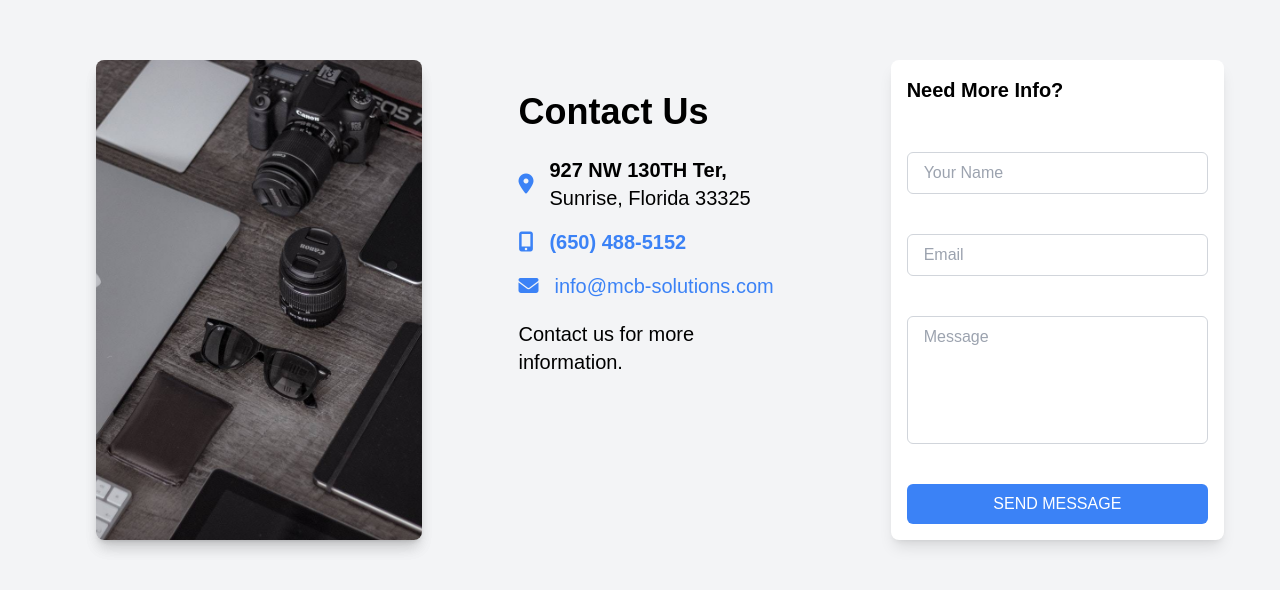
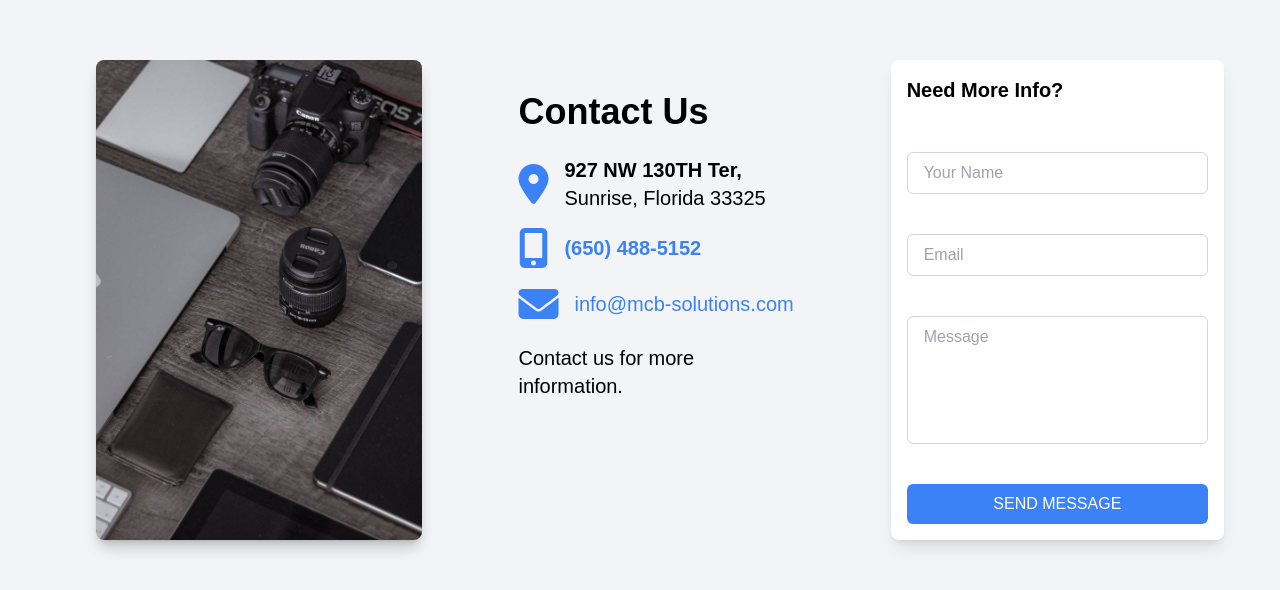
Before and after one commit to faysalzaman/T-S_Tech_Geeks, a React (Vite) app: page / in a window 1280 px wide. Shown: the part 3948-4538 px from the top of the page. Built offline with nearby package versions, Linux system fonts and the light colour scheme.

Commit message:
chore: Update contact form icons to use larger size

```diff
--- a/src/components/contact_form.jsx
+++ b/src/components/contact_form.jsx
@@ -57,20 +57,20 @@ const ContactForm = () => {
         <h2 className="text-4xl font-bold mb-6">Contact Us</h2>
         <div className="text-xl mb-6">
           <div className="text-xl flex items-center mb-4">
-            <i className="fas fa-map-marker-alt text-blue-500 mr-4"></i>
+            <i className="fas fa-map-marker-alt text-blue-500 mr-4 fa-2x"></i>
             <span>
               <span className="font-bold">927 NW 130TH Ter,</span>
               <br></br>Sunrise, Florida 33325
             </span>
           </div>
           <div className="text-xl flex items-center mb-4">
-            <i className="fas fa-mobile-alt text-blue-500 mr-4 "></i>
+            <i className="fas fa-mobile-alt text-blue-500 mr-4 fa-2x"></i>
             <a href="tel:+16504885152" className="text-blue-500">
               <span className="font-bold">(650) 488-5152</span>
             </a>
           </div>
           <div className="text-xl flex items-center">
-            <i className="fas fa-envelope text-blue-500 mr-4"></i>
+            <i className="fas fa-envelope text-blue-500 mr-4 fa-2x"></i>
             <a href="mailto:info@mcb-solutions.com" className="text-blue-500">
               info@mcb-solutions.com
             </a>
```
